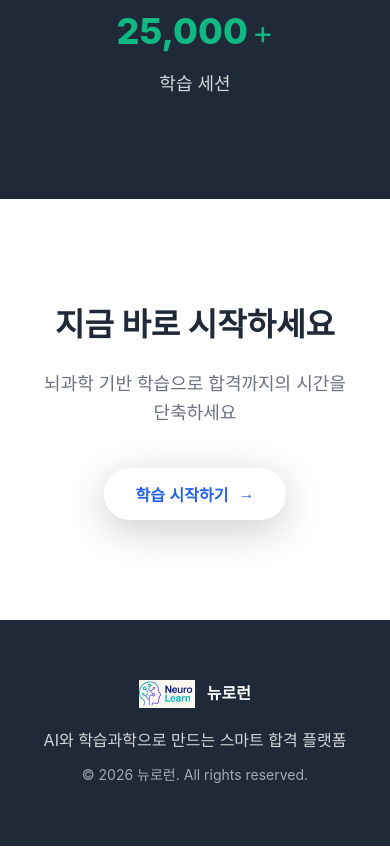
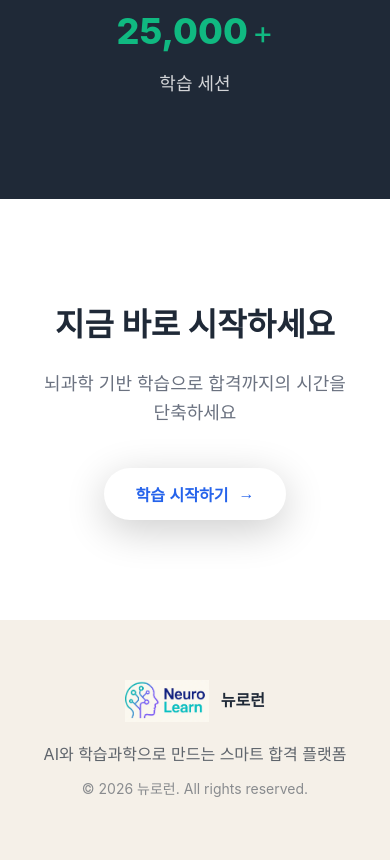
Before and after one commit to ssun-boy/neurolearn-landing, a plain HTML site: page index.html in a window 390 px wide. Shown: the part 4260-5120 px from the top of the page. Drawn offline with Linux system fonts and the light colour scheme.

Commit message:
로고 크기 1.5배

```diff
--- a/style.css
+++ b/style.css
@@ -72,7 +72,7 @@ body {
 }
 
 .logo-image {
-    height: 45px;
+    height: 68px;
     width: auto;
     object-fit: contain;
 }
@@ -500,8 +500,8 @@ body {
    ======================================== */
 .footer {
     padding: 60px 20px;
-    background: var(--dark);
-    color: var(--white);
+    background: #f5f0e8;
+    color: var(--dark);
 }
 
 .footer-content {
@@ -516,26 +516,28 @@ body {
     font-size: 24px;
     font-weight: 700;
     margin-bottom: 20px;
-    color: var(--white);
+    color: var(--dark);
 }
 
 .footer-logo .logo-image {
-    height: 40px;
+    height: 60px;
 }
 
 .footer-logo .logo-text {
-    color: var(--white);
+    color: var(--dark);
 }
 
 .footer-text {
     font-size: 16px;
     margin-bottom: 10px;
-    opacity: 0.8;
+    opacity: 0.7;
+    color: var(--dark);
 }
 
 .footer-copyright {
     font-size: 14px;
-    opacity: 0.6;
+    opacity: 0.5;
+    color: var(--dark);
 }
 
 /* ========================================
@@ -685,7 +687,7 @@ body {
     }
 
     .logo-image {
-        height: 35px;
+        height: 52px;
     }
 
     .logo-text {
@@ -693,7 +695,7 @@ body {
     }
 
     .footer-logo .logo-image {
-        height: 32px;
+        height: 48px;
     }
 
     .cta-button-header {
@@ -708,7 +710,7 @@ body {
     }
 
     .logo-image {
-        height: 30px;
+        height: 45px;
     }
 
     .logo-text {
@@ -716,7 +718,7 @@ body {
     }
 
     .footer-logo .logo-image {
-        height: 28px;
+        height: 42px;
     }
 
     .stat-number {
```
